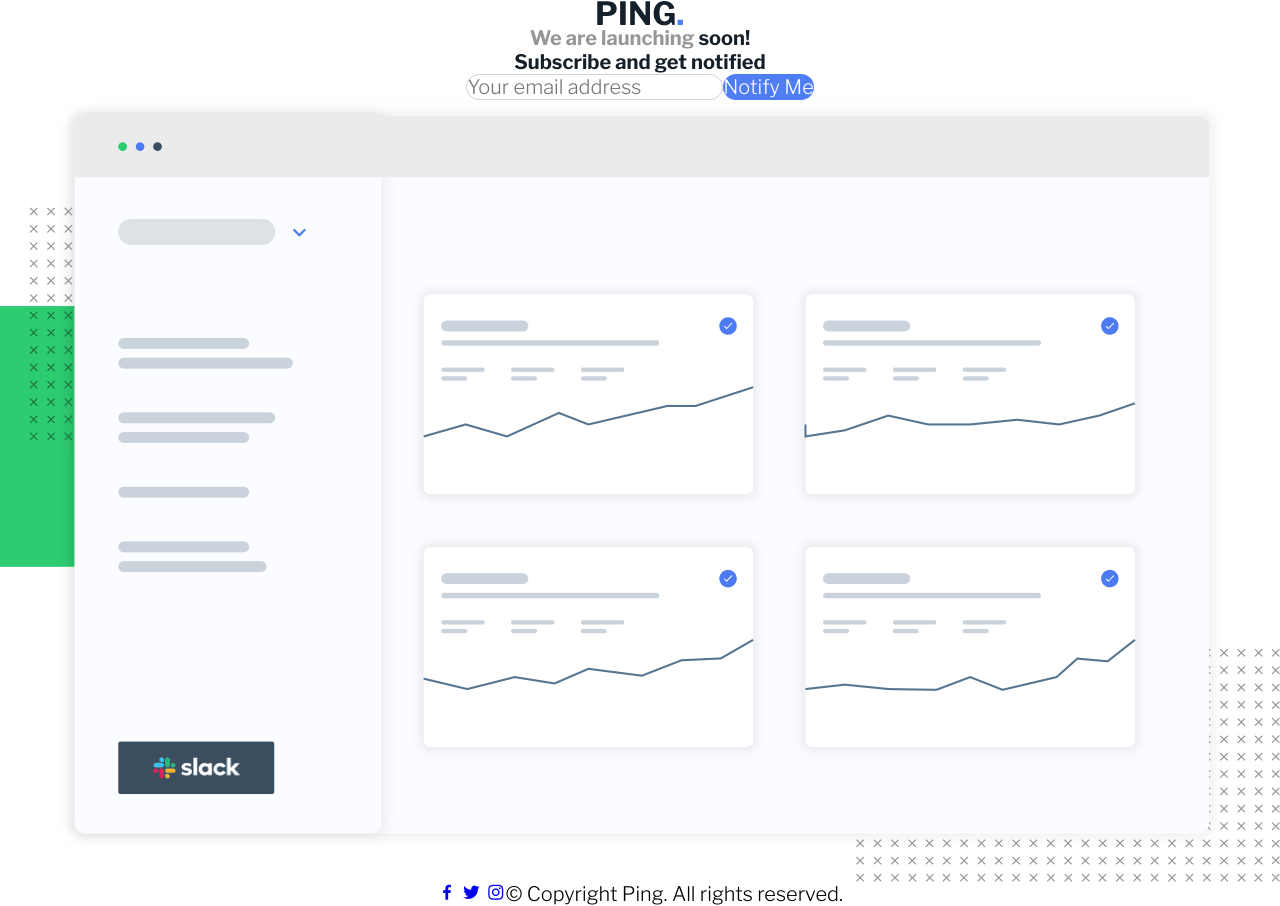
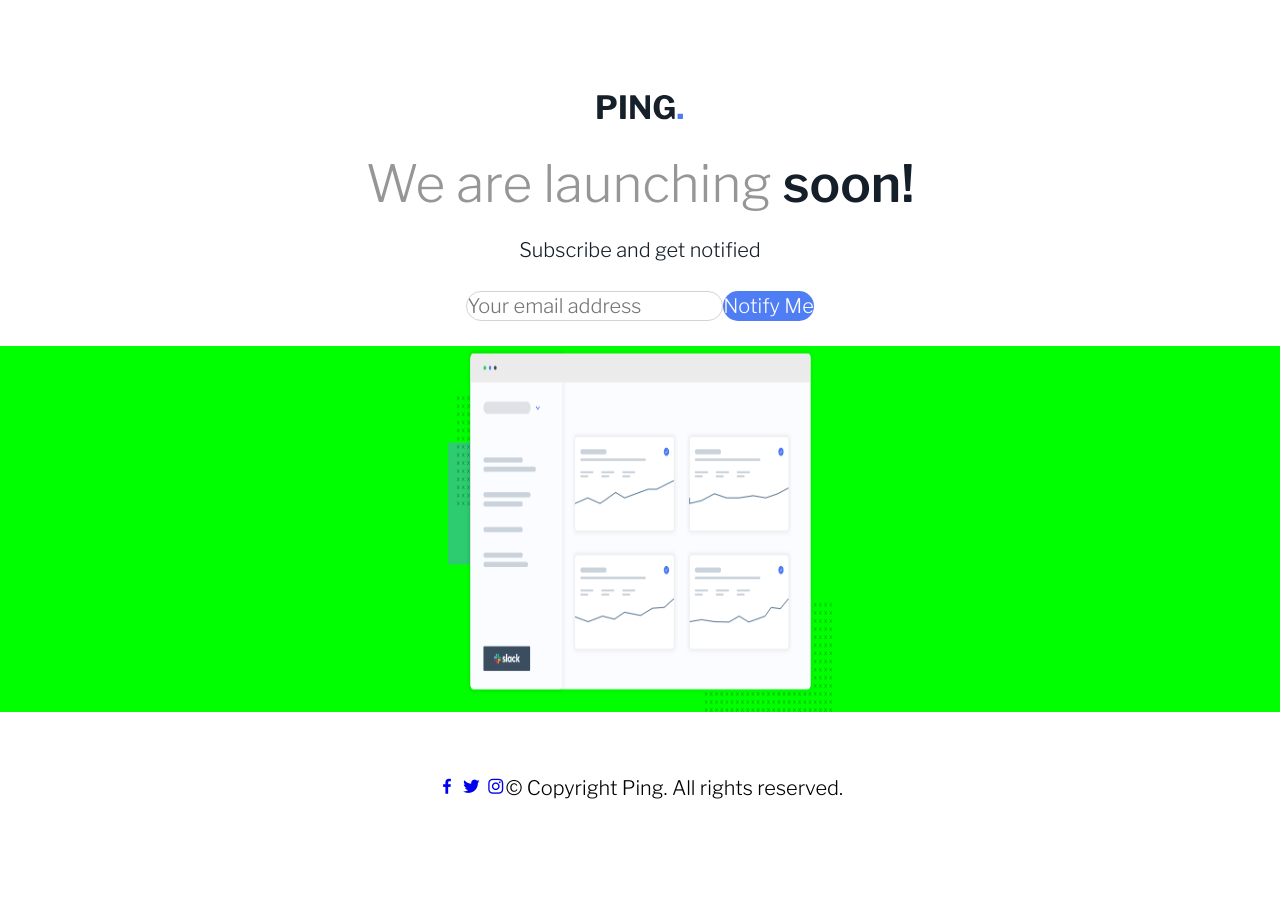
Before and after one commit to gabcchaves/ping-coming-soon-page, a plain HTML site: page index.html in a window 1280 px wide. After the commit the page ends 800 px from the top, so only its background shows below. Drawn offline with nearby package versions, Linux system fonts and the light colour scheme.

Commit message:
Current state of style sheet.

```diff
--- a/style.css
+++ b/style.css
@@ -40,12 +40,17 @@ button {
 	font-size: 20px;
 }
 
+html {
+	width: 100%;
+	height: 100%;
+}
+
 body {
 	display: flex;
 	flex-direction: column;
 	font-family: 'Libre Franklin';
 	width: 100vw;
-	height: 100vh;
+	height: 100%;
 }
 
 header {
@@ -108,3 +113,51 @@ footer {
 	justify-content: center;
 	align-items: center;
 }
+
+@media screen and (min-width: 1081px) {
+	header {
+		height: 15%;
+		align-items: flex-end;
+	}
+
+	main {
+		line-height: 1.5;
+	}
+
+	main h1 {
+		font-size: 4vw;
+		font-weight: 300;
+		margin: 1% 0;
+		margin-top: 2%;
+	}
+
+	main h1 .highlight {
+		font-size: inherit;
+		font-weight: 600;
+	}
+
+	main h2 {
+		font-weight: 300;
+	}
+
+	main form {
+		margin: 2%;
+	}
+
+	main form input {
+		height: 100%;
+	}
+
+	figure {
+		background-color: lime;
+		flex: 1;
+	}
+
+	figure img {
+		width: 30%;
+	}
+
+	footer {
+		margin-top: 5%;
+	}
+}
```
